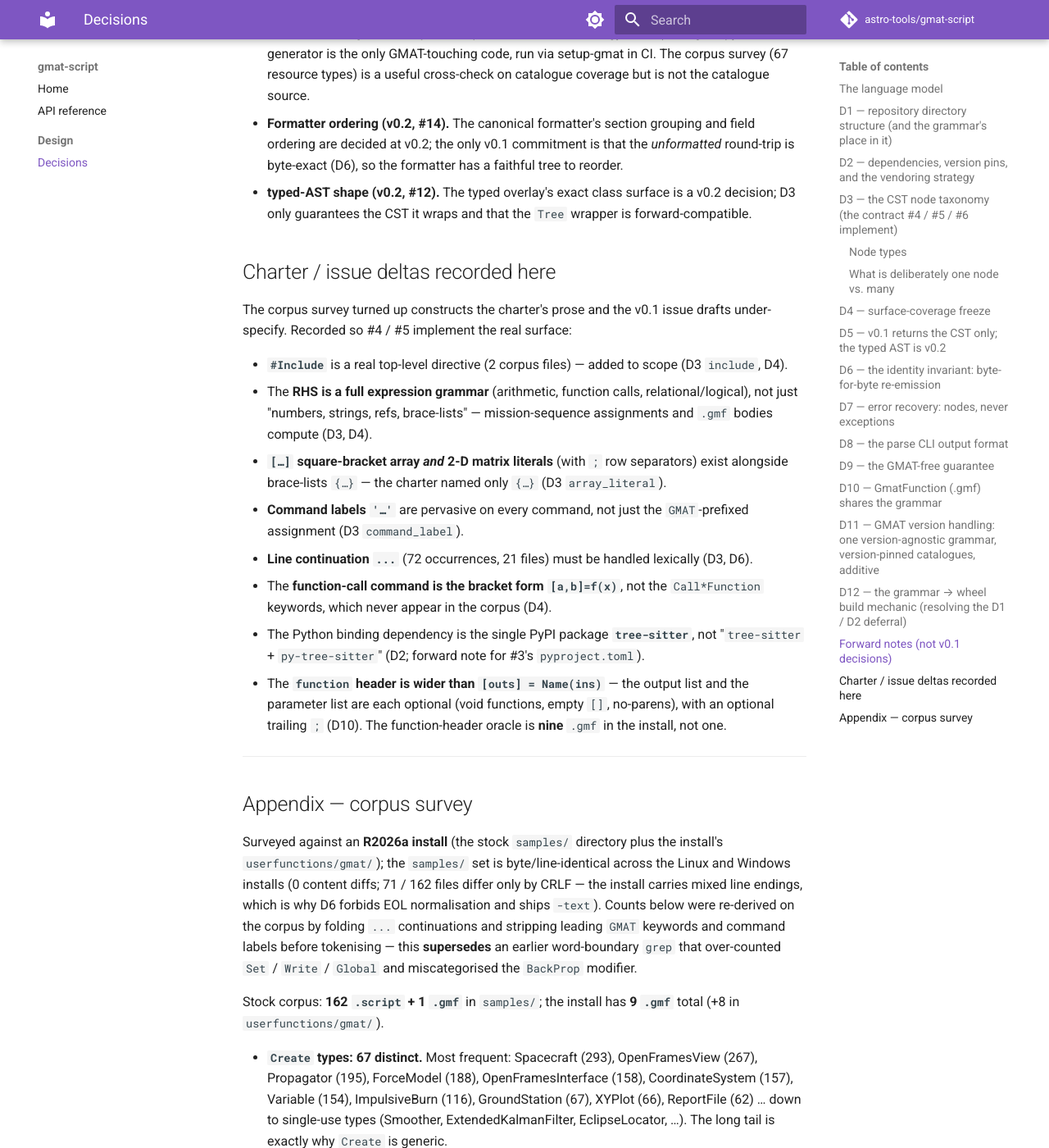
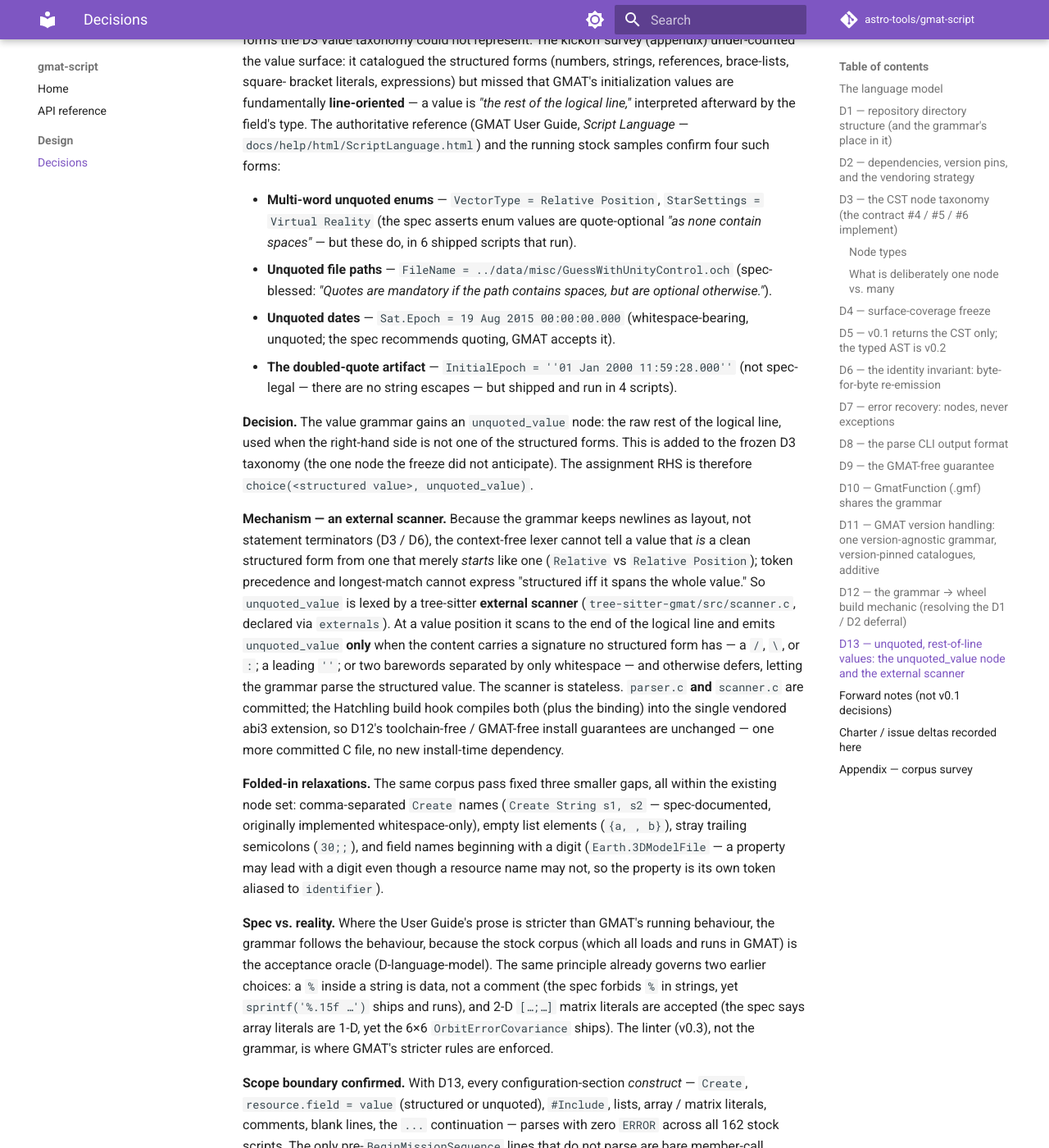
Before and after one commit to astro-tools/gmat-script, an MkDocs documentation site: the page built from docs/design/decisions.md, in a window 1280 px wide and 1400 px high, scrolled down 14274 px. Shown: the whole window at 82% size. Built offline with MkDocs 1.6.1 and Material for MkDocs 9.7.7, drawn with Linux system fonts in a browser that asks for light colours; comment, search, counter and statistics services are not loaded; some of the changed text lies outside the part shown.

Commit message:
Record D13: unquoted_value and the external scanner
The kickoff value survey under-counted GMAT's line-oriented config values.
Document the unquoted_value node, the external-scanner mechanism, the folded-in
relaxations (comma-separated Create names, empty list elements, stray
semicolons, leading-digit field names), the spec-vs-running-behaviour stance,
and the confirmed scope boundary (bare member-call commands remain mission
sequence).

```diff
--- a/docs/design/decisions.md
+++ b/docs/design/decisions.md
@@ -497,6 +497,65 @@ or a generated ABI the pinned runtime cannot load — is caught by the grammar-b
 which regenerates with the pinned CLI and runs the corpus tests, so it fails CI rather than a user's
 `import`.
 
+## D13 — unquoted, rest-of-line values: the `unquoted_value` node and the external scanner
+
+Building the configuration-section grammar (#4) against the full stock corpus surfaced value forms
+the D3 value taxonomy could not represent. The kickoff survey (appendix) under-counted the value
+surface: it catalogued the structured forms (numbers, strings, references, brace-lists, square-
+bracket literals, expressions) but missed that GMAT's initialization values are fundamentally
+**line-oriented** — a value is *"the rest of the logical line,"* interpreted afterward by the
+field's type. The authoritative reference (GMAT User Guide, *Script Language* —
+`docs/help/html/ScriptLanguage.html`) and the running stock samples confirm four such forms:
+
+- **Multi-word unquoted enums** — `VectorType = Relative Position`, `StarSettings = Virtual Reality`
+  (the spec asserts enum values are quote-optional *"as none contain spaces"* — but these do, in 6
+  shipped scripts that run).
+- **Unquoted file paths** — `FileName = ../data/misc/GuessWithUnityControl.och` (spec-blessed:
+  *"Quotes are mandatory if the path contains spaces, but are optional otherwise."*).
+- **Unquoted dates** — `Sat.Epoch = 19 Aug 2015 00:00:00.000` (whitespace-bearing, unquoted; the
+  spec recommends quoting, GMAT accepts it).
+- **The doubled-quote artifact** — `InitialEpoch = ''01 Jan 2000 11:59:28.000''` (not spec-legal —
+  there are no string escapes — but shipped and run in 4 scripts).
+
+**Decision.** The value grammar gains an `unquoted_value` node: the raw rest of the logical line,
+used when the right-hand side is not one of the structured forms. This is added to the frozen D3
+taxonomy (the one node the freeze did not anticipate). The assignment RHS is therefore
+`choice(<structured value>, unquoted_value)`.
+
+**Mechanism — an external scanner.** Because the grammar keeps newlines as layout, not statement
+terminators (D3 / D6), the context-free lexer cannot tell a value that *is* a clean structured form
+from one that merely *starts* like one (`Relative` vs `Relative Position`); token precedence and
+longest-match cannot express "structured iff it spans the whole value." So `unquoted_value` is lexed
+by a tree-sitter **external scanner** (`tree-sitter-gmat/src/scanner.c`, declared via `externals`).
+At a value position it scans to the end of the logical line and emits `unquoted_value` **only** when
+the content carries a signature no structured form has — a `/`, `\`, or `:`; a leading `''`; or two
+barewords separated by only whitespace — and otherwise defers, letting the grammar parse the
+structured value. The scanner is stateless. `parser.c` **and** `scanner.c` are committed; the
+Hatchling build hook compiles both (plus the binding) into the single vendored abi3 extension, so
+D12's toolchain-free / GMAT-free install guarantees are unchanged — one more committed C file, no
+new install-time dependency.
+
+**Folded-in relaxations.** The same corpus pass fixed three smaller gaps, all within the existing
+node set: comma-separated `Create` names (`Create String s1, s2` — spec-documented, originally
+implemented whitespace-only), empty list elements (`{a, , b}`), stray trailing semicolons (`30;;`),
+and field names beginning with a digit (`Earth.3DModelFile` — a property may lead with a digit even
+though a resource name may not, so the property is its own token aliased to `identifier`).
+
+**Spec vs. reality.** Where the User Guide's prose is stricter than GMAT's running behaviour, the
+grammar follows the behaviour, because the stock corpus (which all loads and runs in GMAT) is the
+acceptance oracle (D-language-model). The same principle already governs two earlier choices: a `%`
+inside a string is data, not a comment (the spec forbids `%` in strings, yet `sprintf('%.15f …')`
+ships and runs), and 2-D `[…;…]` matrix literals are accepted (the spec says array literals are
+1-D, yet the 6×6 `OrbitErrorCovariance` ships). The linter (v0.3), not the grammar, is where GMAT's
+stricter rules are enforced.
+
+**Scope boundary confirmed.** With D13, every configuration-section *construct* — `Create`,
+`resource.field = value` (structured or unquoted), `#Include`, lists, array / matrix literals,
+comments, blank lines, the `...` continuation — parses with zero `ERROR` across all 162 stock
+scripts. The only pre-`BeginMissionSequence` lines that do not parse are bare member-call **command**
+statements (`Obj.SetModelParameter(…)`, 9 OptimalControl / EMTG scripts) — a generic `command` (the
+bare no-output call, D3 / D4), which the mission-sequence grammar implements, not #4.
+
 ---
 
 ## Forward notes (not v0.1 decisions)
```
